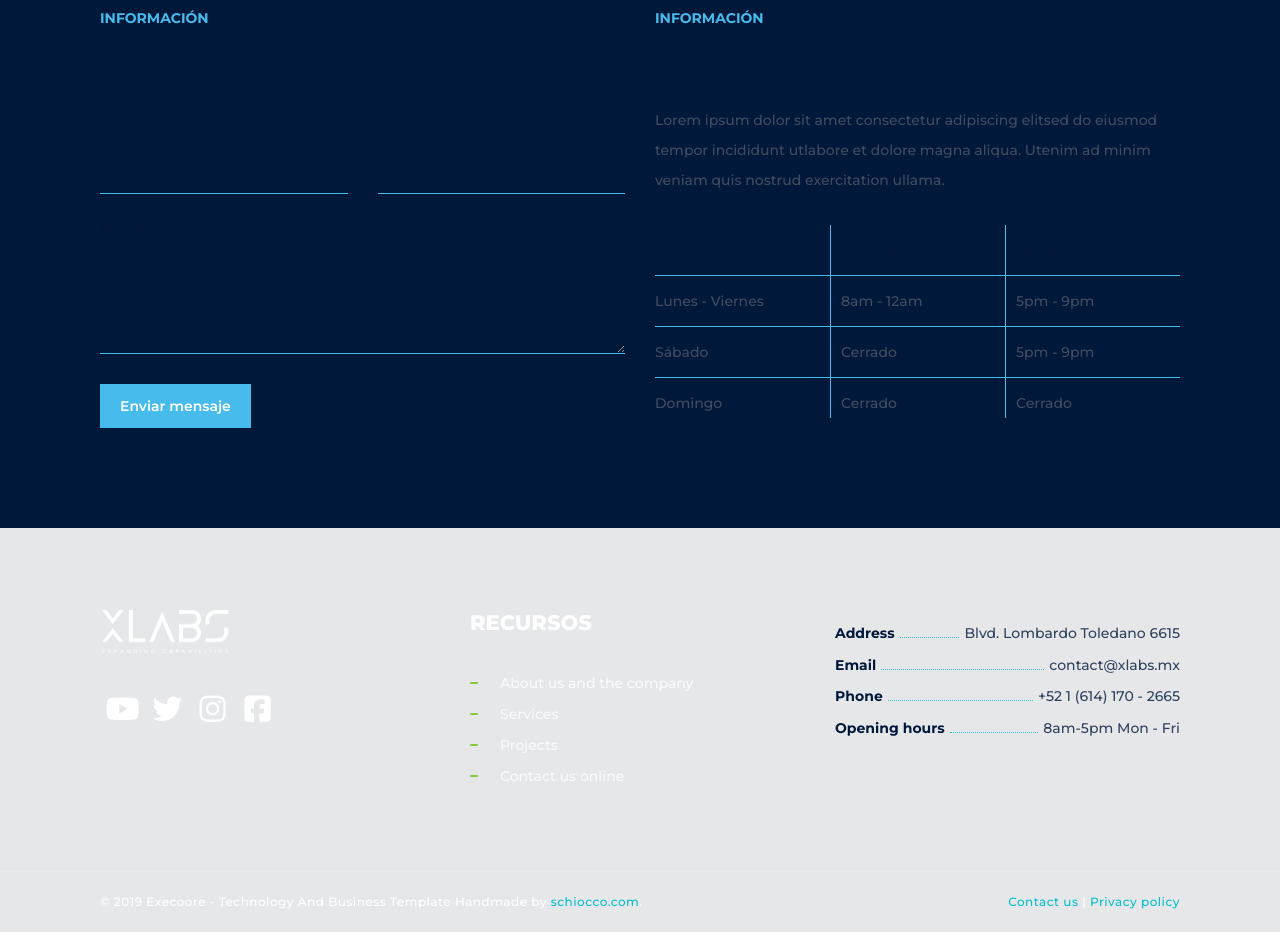
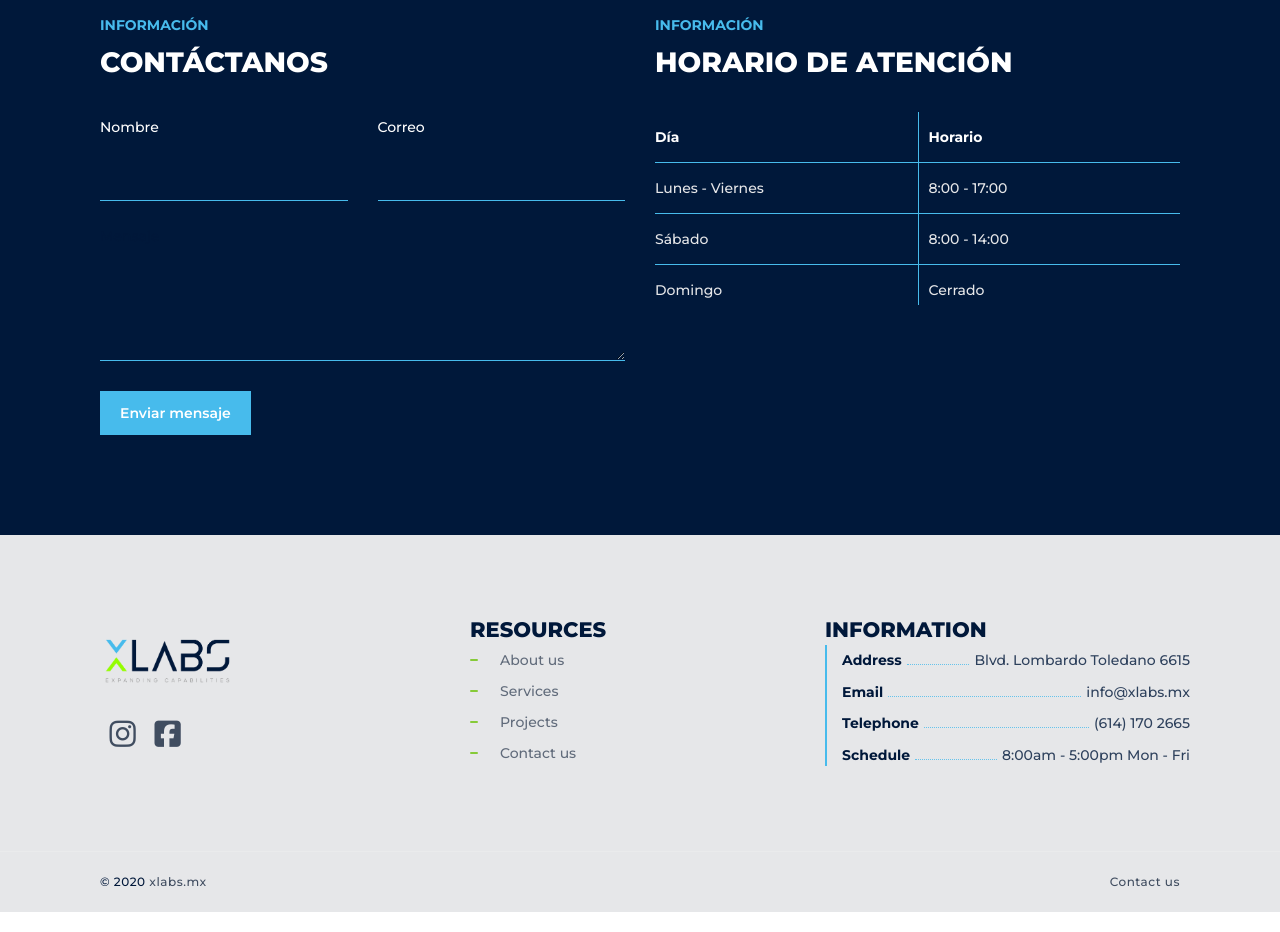
Before and after one commit to CesarFloresPraim/xlabslanding, a plain HTML site: page contacts.html in a window 1280 px wide. Shown: the part 761-1693 px from the top of the page. Drawn offline with nearby package versions, Linux system fonts and the light colour scheme.

Commit message:
[XL-Design] Contact us ready

```diff
--- a/contacts.html
+++ b/contacts.html
@@ -1,96 +1,110 @@
 <!DOCTYPE html>
 <html lang="en">
+
 <head>
     <meta charset="utf-8">
     <meta http-equiv="X-UA-Compatible" content="IE=edge">
     <meta name="viewport" content="width=device-width, initial-scale=1">
-    <title>Contacts | 1 | Execoore | Technology And Business Template</title>
-    <meta name="description" content="">
+    <title data-translate="title"></title>
+    <meta name="description" content="Xlabs is a software development company">
     <link rel="stylesheet" href="themekit/css/bootstrap-grid.css">
     <link rel="stylesheet" href="themekit/css/style.css">
     <link rel="stylesheet" href="themekit/css/glide.css">
     <link rel="stylesheet" href="themekit/css/magnific-popup.css">
     <link rel="stylesheet" href="themekit/css/content-box.css">
+    <link rel="stylesheet" href="themekit/css/contact-form.css">
     <link rel="stylesheet" href="themekit/css/media-box.css">
-    <link rel="stylesheet" href="themekit/css/contact-form.css">
     <link rel="stylesheet" href="skin.css">
     <link rel="stylesheet" href="xlabs.css">
+    <link rel="stylesheet" href="index.css">
     <link rel="icon" href="media/favicon.png">
 </head>
+
 <body>
     <div id="preloader"></div>
     <nav class="menu-top-logo menu-fixed" data-menu-anima="fade-in">
         <div class="container">
             <div class="menu-brand">
                 <a href="index.html">
-                    <img class="logo-default scroll-hide" src="media/logos/Xlabs_logo_blanco.png" alt="logo" />
-                    <img class="logo-retina scroll-hide" src="media/logos/Xlabs_logo_blanco.png" alt="logo" />
-                    <img class="logo-default scroll-show" src="media/logos/Xlabs_logo_blanco.png" alt="logo" />
-                    <img class="logo-retina scroll-show" src="media/logos/Xlabs_logo_blanco.png" alt="logo" />
+                    <img class="logo-default scroll-hide" src="media/logos/Xlabs_logo_normal.png" alt="logo" />
+                    <img class="logo-retina scroll-hide" src="media/logos/Xlabs_logo_normal.png" alt="logo" />
+                    <img class="logo-default scroll-show" src="media/logos/Xlabs_logo_normal.png" alt="logo" />
+                    <img class="logo-retina scroll-show" src="media/logos/Xlabs_logo_normal.png" alt="logo" />
                 </a>
             </div>
             <i class="menu-btn"></i>
             <div class="menu-cnt">
                 <ul id="main-menu">
                     <li class="dropdown no-after">
-                        <a href="index.html">Home</a>
+                        <a href="index.html" data-translate="home"></a>
                     </li>
                     <li class="dropdown">
-                        <a href="about.html">About us</a>
+                        <a href="service.html" data-translate="services"></a>
                     </li>
                     <li class="dropdown">
-                        <a href="team.html">Team</a>
+                        <a href="about.html" data-translate="aboutus"></a>
                     </li>
                     <li class="dropdown">
-                        <a href="projects.html">Projects</a>
+                        <a href="team.html" data-translate="team"></a>
                     </li>
                     <li class="dropdown">
-                        <a href="contacts.html">Contact</a>
+                        <a href="projects.html" data-translate="projects"></a>
+                    </li>
+                    <li class="dropdown">
+                        <a href="contacts.html" data-translate="contactus"></a>
                     </li>
                     <li class="nav-label">
-                        <a href="contacts.html"><span>Call us: +52 1 (614) 170 - 2665</span> </a>
+                        <a href="contacts.html"><span>Tel: (614) 170-2665</span> </a>
                     </li>
                 </ul>
                 <div class="menu-right">
-                    <div class="custom-area" style="padding-right: 15px;">
+                    <!--<div class="custom-area" style="padding-right: 15px;">
                         Blvd. Lombardo Toledano 6615<br />
                         La Concordia, 31375 Chihuahua, Chih.
-                    </div>
-                    <!--
+                    </div>-->
+
                     <ul class="lan-menu">
                         <li class="dropdown">
-                            <a href="#"><img src="media/en.png" alt="lang" />EN </a>
+                            <a><img id="current_lang_img" src="media/us.png" alt="lang" width="20px" />EN</a>
                             <ul>
-                                <li><a href="#"><img src="media/it.png" alt="lang" />IT</a></li>
-                                <li><a href="#"><img src="media/es.png" alt="lang" />ES</a></li>
+                                <li><a onclick="change_lang('en');change_lang_image('en');"><img src="media/us.png"
+                                            alt="lang" width="20px" />EN</a></li>
+                                <li><a onclick="change_lang('es');change_lang_image('es');"><img src="media/mx.png"
+                                            alt="lang" width="20px" />ES</a></li>
                             </ul>
                         </li>
                     </ul>
-                    -->
+
 
                 </div>
             </div>
         </div>
     </nav>
     <main>
-        <section class="section-map section-map-right">
-            <div class="google-map" data-marker="media/marker.png" data-coords="51.5156177,-0.0919983" data-zoom="12" data-marker-pos="left"></div>
+        <section class="section-base">
             <div class="container">
-                <div class="title">
+                <div class="row">
+                    <div class="col">
+                        <img src="media/backgrounds/contactus.jpg" width="470px" alt="" style="box-shadow: 0 5px 5px rgba(0, 0, 0, 0.06);">
+                    </div>
+                    <div class="col">
+                        <div class="title" style="padding-top: 20px;">
                             <h2>Contacto</h2>
                         </div>
+                        <div class="blue-border-left">
                             <ul class="text-list text-list-line dotts-baby-blue">
-                    <li><b>Dirección</b><hr /><p>139 Baker St, E1 7PT, London</p></li>
-                    <li><b>Web</b><hr /><p>domain.com</p></li>
-                    <li><b>Email</b><hr /><p>info@domain.com</p></li>
-                    <li><b>Teléfono</b><hr /><p>(02) 123 456 789999</p></li>
+                                <li><b>Dirección</b><hr /><p>Blvd. Lombardo Toledano 6615</p></li>
+                                <li><b>Web</b><hr /><p>xlabs.mx</p></li>
+                                <li><b>Email</b><hr /><p>info@xlabs.mx</p></li>
+                                <li><b>Teléfono</b><hr /><p>(614) 170 2665</p></li>
                             </ul>
                             <hr class="space-sm" />
                             <div class="icon-links icon-social icon-lg social-colors">
-                    <a><i class="fab fa-youtube"></i></i></a>
-                    <a><i class="fab fa-twitter"></i></a>
                                 <a><i class="fab fa-instagram"></i></a>
                                 <a><i class="fab fa-facebook-square"></i></a>
+                            </div>
+                    </div>
+                    </div>
                 </div>
             </div>
         </section>
@@ -99,22 +113,22 @@
                 <div class="row">
                     <div class="col-lg-6">
                         <div class="title">
-                            <h2>Contáctanos</h2>
+                            <h2 class="white">CONTÁCTANOS</h2>
                             <p class="baby-blue">Información</p>
                         </div>
                         <form action="themekit/scripts/contact-form/contact-form.php" class="form-box form-ajax" method="post" data-email="example@domain.com">
                             <div class="row">
                                 <div class="col-lg-6">
-                                    <p>Nombre</p>
-                                    <input id="name" name="name" placeholder="" type="text" class="input-text" required>
+                                    <p class="white">Nombre</p>
+                                    <input id="name" name="name" placeholder="" type="text" class="input-text white" required>
                                 </div>
                                 <div class="col-lg-6">
-                                    <p>Correo</p>
-                                    <input id="email" name="email" placeholder="" type="email" class="input-text" required>
+                                    <p class="white">Correo</p>
+                                    <input id="email" name="email" placeholder="" type="email" class="input-text white" required>
                                 </div>
                             </div>
                             <p>Mensaje</p>
-                            <textarea id="messagge" name="messagge" class="input-textarea" placeholder="" required></textarea>
+                            <textarea id="messagge" name="messagge" class="input-textarea white" placeholder="" required></textarea>
                             <button class="btn btn-xs background-baby-blue no-border" type="submit">Enviar mensaje</button>
                             <div class="success-box">
                                 <div class="alert alert-success">Congratulations. Your message has been sent successfully</div>
@@ -127,25 +141,20 @@
                     <div class="col-lg-6">
                         <hr class="space visible-md" />
                         <div class="title">
-                            <h2>¿Cuándo abrimos?</h2>
+                            <h2 class="white">HORARIO DE ATENCIÓN</h2>
                             <p class="baby-blue">Información</p>
                         </div>
-                        <p>
-                            Lorem ipsum dolor sit amet consectetur adipiscing elitsed do eiusmod tempor incididunt utlabore et dolore magna aliqua.
-                            Utenim ad minim veniam quis nostrud exercitation ullama.
-                        </p>
-                        <table class="table table-border table-time">
+                        <table class="table table-border table-time gray">
                             <thead>
                                 <tr>
-                                    <th>Día</th>
-                                    <th>Mañana</th>
-                                    <th>Tarde</th>
+                                    <th class="white">Día</th>
+                                    <th class="white">Horario</th>
                                 </tr>
                             </thead>
                             <tbody>
-                                <tr><td>Lunes - Viernes</td><td>8am - 12am</td><td>5pm - 9pm</td></tr>
-                                <tr><td>Sábado</td><td>Cerrado</td><td>5pm - 9pm</td></tr>
-                                <tr><td>Domingo</td><td>Cerrado</td><td>Cerrado</td></tr>
+                                <tr><td>Lunes - Viernes</td><td>8:00 - 17:00</td></tr>
+                                <tr><td>Sábado</td><td>8:00 - 14:00</td></tr>
+                                <tr><td>Domingo</td><td>Cerrado</td></tr>
                             </tbody>
                         </table>
                     </div>
@@ -153,42 +162,53 @@
             </div>
         </section>
     </main>
-    <footer class="light">
+    <footer class="dark-blue">
         <div class="container">
             <div class="row">
                 <div class="col-lg-4">
-                    <img src="media/logos/Xlabs_logo_blanco.png" alt="X-LABS logo" style="height: 47px;width: 150px; margin-bottom: 25px;">
+                    <img src="media/logos/Xlabs_logo_normal.png" alt="X-LABS logo" style="height: 90px;">
                     <!-- <p>Slogan</p> -->
                     <div class="icon-links icon-social icon-links-grid social-colors">
-                        <a><i class="fab fa-youtube"></i></i></a>
-                        <a><i class="fab fa-twitter"></i></a>
                         <a><i class="fab fa-instagram"></i></a>
                         <a><i class="fab fa-facebook-square"></i></a>
                     </div>
                 </div>
                 <div class="col-lg-4">
-                    <h3>Recursos</h3>
-                    <ul class="icon-list icon-line">
-                        <li><a href="about.html">About us and the company</a></li>
-                        <li><a href="service.html">Services</a></li>
-                        <li><a href="projects.html">Projects</a></li>
-                        <li><a href="contacts.html">Contact us online</a></li>
+                    <h3 data-translate="resources">Recursos</h3>
+                    <ul class="icon-list icon-line" style="margin-top: 0px;">
+                        <li><a href="about.html" data-translate="aboutus">Cónocenos</a></li>
+                        <li><a href="service.html" data-translate="services">Servicios</a></li>
+                        <li><a href="projects.html" data-translate="projects">Proyectos</a></li>
+                        <li><a href="contacts.html" data-translate="contactus">Contacto</a></li>
                     </ul>
                 </div>
-                <div class="col-lg-4" style="padding: 10px;">
-                    <ul class="text-list text-list-line">
-                        <li><b>Address</b><hr /><p class="dark-blue">Blvd. Lombardo Toledano 6615</p></li>
-                        <li><b>Email</b><hr /><p class="dark-blue">contact@xlabs.mx</p></li>
-                        <li><b>Phone</b><hr /><p class="dark-blue">+52 1 (614) 170 - 2665</p></li>
-                        <li><b>Opening hours</b><hr /><p class="dark-blue">8am-5pm Mon - Fri</p></li>
+                <div class="col-lg-4">
+                    <h3 data-translate="information">Información</h3>
+                    <ul class="text-list text-list-line blue-border-left">
+                        <li><b data-translate="address">Dirección</b>
+                            <hr />
+                            <p class="dark-blue">Blvd. Lombardo Toledano 6615</p>
+                        </li>
+                        <li><b>Email</b>
+                            <hr />
+                            <p class="dark-blue">info@xlabs.mx</p>
+                        </li>
+                        <li><b data-translate="telephone">Teléfono</b>
+                            <hr />
+                            <p class="dark-blue">(614) 170 2665</p>
+                        </li>
+                        <li><b data-translate="schedule">Horario</b>
+                            <hr />
+                            <p class="dark-blue" data-translate="open_time">8:00am - 5:00pm Lun - Vie</p>
+                        </li>
                     </ul>
                 </div>
             </div>
         </div>
         <div class="footer-bar">
             <div class="container">
-                <span>© 2019 Execoore - Technology And Business Template Handmade by <a href="https://schiocco.com" target="_blank">schiocco.com</a>.</span>
-                <span><a href="#">Contact us</a> | <a href="#">Privacy policy</a></span>
+                <span>© 2020 <a href="https://xlabs.mx" target="_blank">xlabs.mx</a></span>
+                <span><a href="contacts.html" data-translate="contactus">Contact us</a></span>
             </div>
         </div>
         <link rel="stylesheet" href="themekit/media/icons/iconsmind/line-icons.min.css">
@@ -196,13 +216,100 @@
         <script src="themekit/scripts/main.js"></script>
         <script src="themekit/scripts/parallax.min.js"></script>
         <script src="themekit/scripts/glide.min.js"></script>
-        <script src="themekit/scripts/magnific-popup.min.js"></script>
+        <script src="themekit/scripts/pagination.min.js"></script>
         <script src="themekit/scripts/tab-accordion.js"></script>
         <script src="themekit/scripts/imagesloaded.min.js"></script>
-        <script src="themekit/scripts/progress.js" async></script>
         <script src="themekit/scripts/custom.js" async></script>
-        <script src="themekit/scripts/contact-form/contact-form.js" async></script>
         <script src="https://kit.fontawesome.com/5aff25e6c8.js" crossorigin="anonymous"></script>
     </footer>
+
+
+    <script>
+        var dictionary = {
+            'title': {
+                'en': 'Xlabs: a software development company',
+                'es': 'Xlabs: una compania de desarrollo de software',
+            },
+            'home': {
+                'en': 'Home',
+                'es': 'Inicio',
+            },
+            'services': {
+                'en': 'Services',
+                'es': 'Servicios',
+            },
+            'aboutus': {
+                'en': 'About us',
+                'es': 'Conócenos',
+            },
+            'team': {
+                'en': 'Team',
+                'es': 'Equipo',
+            },
+            'projects': {
+                'en': 'Projects',
+                'es': 'Proyectos',
+            },
+            'contactus': {
+                'en': 'Contact us',
+                'es': 'Contáctanos',
+            },
+
+            'open_time': {
+                'en': '8:00am - 5:00pm Mon - Fri',
+                'es': '8:00am - 5:00pm Lun - Vie',
+            },
+            'schedule': {
+                'en': 'Schedule',
+                'es': 'Horario',
+            },
+            'address': {
+                'en': 'Address',
+                'es': 'Dirección',
+            },
+            'telephone': {
+                'en': 'Telephone',
+                'es': 'Teléfono',
+            },
+            'information': {
+                'en': 'Information',
+                'es': 'Información',
+            },
+            'resources': {
+                'en': 'Resources',
+                'es': 'Recursos',
+            },
+        };
+        var langs = ['en', 'es'];
+        var current_lang_index = 0;
+        var current_lang = langs[current_lang_index];
+
+        window.change_lang = function (lang) {
+            if (lang === "en") {
+                current_lang_index = 0;
+            } else {
+                current_lang_index = 1;
+            }
+            current_lang = langs[current_lang_index];
+            translate();
+        }
+
+        function translate() {
+            $("[data-translate]").each(function () {
+                var key = $(this).data('translate');
+                $(this).html(dictionary[key][current_lang] || "N/A");
+            });
+        }
+
+        window.change_lang_image = function (lang) {
+            if (lang === "en") {
+                $("#current_lang_img").attr("src", "media/us.png");
+            } else {
+                $("#current_lang_img").attr("src", "media/mx.png");
+            }
+        }
+
+        translate();
+        </script>
 </body>
 </html>
```
Also changed, not shown: media/backgrounds/contactus.jpg (added). Lines whose indentation alone changed are shown as unchanged.
